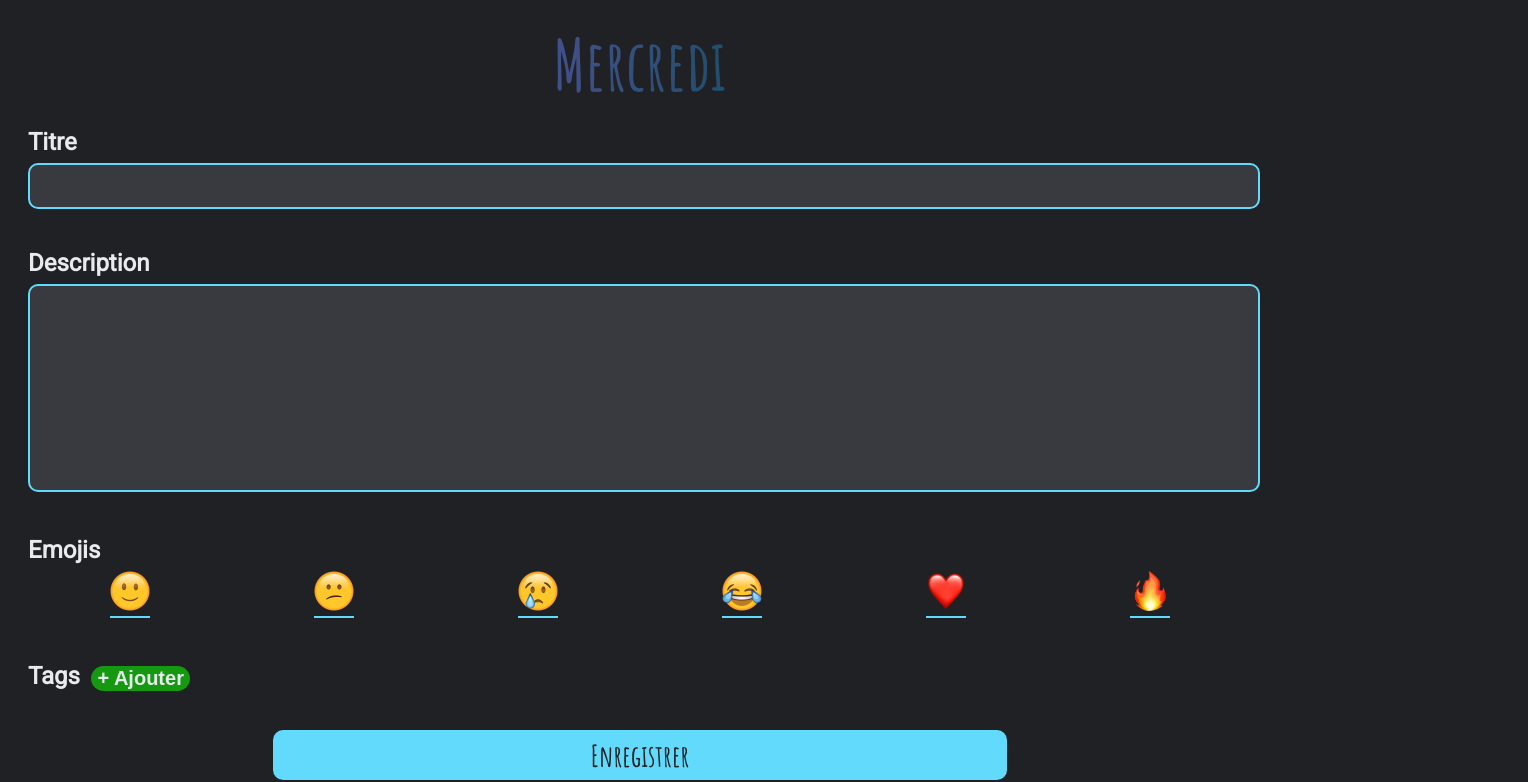
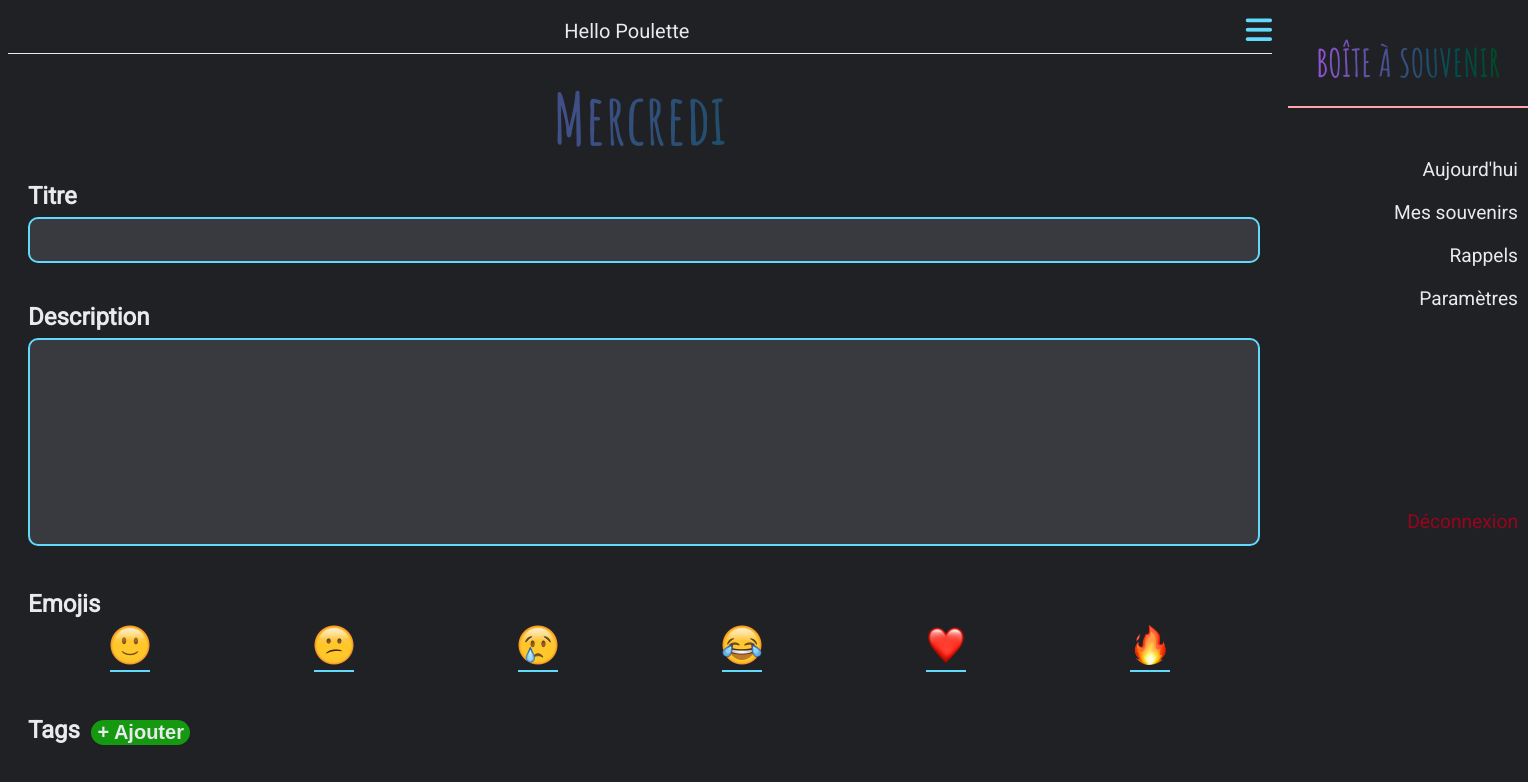
Before and after one commit to Salim-camara/box-memory, a React (Create React App) app in the folder front-end/: page /accueil in a window 1280 px wide. Shown: the top 782 px of the page, 1528 px wide, since content can reach past the window. Built offline with nearby package versions, Linux system fonts and the light colour scheme.

Commit message:
Ajout de la sidebar, plusieurs bugs présent

```diff
--- a/front-end/public/index.html
+++ b/front-end/public/index.html
@@ -15,29 +15,14 @@
       user's mobile device or desktop. See https://developers.google.com/web/fundamentals/web-app-manifest/
     -->
     <link rel="manifest" href="%PUBLIC_URL%/manifest.json" />
-    <!--
-      Notice the use of %PUBLIC_URL% in the tags above.
-      It will be replaced with the URL of the `public` folder during the build.
-      Only files inside the `public` folder can be referenced from the HTML.
 
-      Unlike "/favicon.ico" or "favicon.ico", "%PUBLIC_URL%/favicon.ico" will
-      work correctly both with client-side routing and a non-root public URL.
-      Learn how to configure a non-root public URL by running `npm run build`.
-    -->
-    <title>React App</title>
+    <!-- fontawsome -->
+    <script src="https://kit.fontawesome.com/59156f5274.js" crossorigin="anonymous"></script>
+
+    <title>Boîte à souvenir</title>
   </head>
   <body>
     <noscript>You need to enable JavaScript to run this app.</noscript>
     <div id="root"></div>
-    <!--
-      This HTML file is a template.
-      If you open it directly in the browser, you will see an empty page.
-
-      You can add webfonts, meta tags, or analytics to this file.
-      The build step will place the bundled scripts into the <body> tag.
-
-      To begin the development, run `npm start` or `yarn start`.
-      To create a production bundle, use `npm run build` or `yarn build`.
-    -->
   </body>
 </html>
--- a/front-end/src/App.js
+++ b/front-end/src/App.js
@@ -6,6 +6,7 @@ import { BrowserRouter, Switch, Route } from "react-router-dom";
 import Inscription from "./LOGIN/Pages/inscription";
 import Connexion from "./LOGIN/Pages/connexion";
 import Accueil from "./HOME/Pages/accueil";
+import Sidebar from "./HOME/Components/sidebar";
 
 function App() {
   return (
@@ -15,6 +16,7 @@ function App() {
         <Route path="/inscription" exat component={ Inscription } />
         <Route path="/connexion" exact component={ Connexion } />
         <Route path="/accueil" exact component={ Accueil } />
+        <Route path="/sidebar" exact component={ Sidebar } />
       </Switch>
     </BrowserRouter>
 
--- /dev/null
+++ b/front-end/src/HOME/Components/sidebar.js
@@ -0,0 +1,24 @@
+import React from "react";
+import Logo from "../../LOGIN/Components/logo";
+
+
+
+const Sidebar = () => {
+
+    return(
+        <div className="sidebar">
+
+            <div className="sidebar--logo">
+                Boîte à souvenir
+            </div>
+
+            <span className="sidebar--link">Aujourd'hui</span>
+            <span className="sidebar--link">Mes souvenirs</span>
+            <span className="sidebar--link">Rappels</span>
+            <span className="sidebar--link">Paramètres</span>
+            <span className="sidebar--link deconnec">Déconnexion</span>
+        </div>
+    )
+}
+
+export default Sidebar;
--- a/front-end/src/HOME/Pages/accueil.js
+++ b/front-end/src/HOME/Pages/accueil.js
@@ -1,4 +1,5 @@
 import React from "react";
+import Sidebar from "../Components/sidebar";
 
 // emoji
 import mdr from "../../img/mdr.png";
@@ -12,14 +13,42 @@ import fire from "../../img/fire.png";
 
 const Accueil = () => {
 
+    // Sidebar
+
+
+    const handleSide = () => {
+        const sidebar = document.querySelector('.sidebar_accueil');
+        const content = document.querySelector('.accueil__container');
+        console.log(sidebar);
+        sidebar.classList.add('activebar');
+        content.classList.add('content--active');
+    }
+
+    const handleContent = () => {
+        const sidebar = document.querySelector('.sidebar_accueil');
+        const content = document.querySelector('.accueil__container');
+        sidebar.classList.remove('activebar');
+        content.classList.remove('content--active');
+    }
+
+
     return(
 
         <div className="accueil">
 
-            <div className="accueil__top">
+            <div className="sidebar_accueil">
+                <Sidebar />
             </div>
 
-            <div className="accueil__container">
+            <div className="accueil__top">
+                <div className="accueil__top--text">
+                    Hello Poulette
+                    {/* <span className="contenttext">Hello Poulette</span> */}
+                </div>
+                <div className="accueil__top--side" onClick={ handleSide }> <i class="fas fa-bars"></i> </div>
+            </div>
+
+            <div className="accueil__container" onClick={ handleContent }>
 
                 <h1 className="day">Mercredi</h1>
 
--- /dev/null
+++ b/front-end/src/STYLES/HOME/Components/sidebar.scss
@@ -0,0 +1,38 @@
+
+
+
+.sidebar {
+    @include dsc(flex-start, flex-end);
+    background-color: $bgc;
+    height: 100vh;
+    width: 30vh;
+    font-size: larger;
+
+    &--logo {
+        font-family: $title-font;
+        text-transform: uppercase;
+        text-align: center;
+
+        font-size: 38px;
+        margin: 30px 0 30px 0;
+        padding-bottom: 20px;
+        width: 100%;
+        border-bottom: 2px solid $secondary-color;
+
+        color: $secondary-color;
+        background-clip: text;
+        -webkit-text-fill-color: transparent;
+        background-image: linear-gradient(92deg, $green, $red);
+
+        animation: hue 10s infinite linear;
+    }
+
+    &--link {
+        margin: 20px 10px 0 0;
+    }
+}
+
+.deconnec {
+    margin-top: 200px;
+    color: $red;
+}
--- a/front-end/src/STYLES/HOME/Pages/accueil.scss
+++ b/front-end/src/STYLES/HOME/Pages/accueil.scss
@@ -1,5 +1,28 @@
 .accueil {
     width: 100%;
+
+
+    &__top {
+        @include dsf(flex-start, center);
+        padding: 5px 0 5px 0;
+        border-bottom: 1px solid $primary-color;
+        font-size: 20px;
+
+        &--text {
+            width: 100%;
+            text-align: center;
+        }
+
+        &--side {
+            font-size: 30px;
+            color: $secondary-color;
+        }
+
+    }
+}
+
+.contenttext {
+    background-color: coral;
 }
 
 .day {
@@ -107,3 +130,25 @@
         margin-bottom: 7px;
     }
 }
+
+.sidebar_accueil {
+
+    position: absolute;
+    right: -31vh;
+    transition: 0.5s ease;
+    z-index: 4;
+}
+
+.activebar {
+    right: 0;
+}
+
+.accueil__content {
+    opacity: 1;
+    transition: 0.5s;
+}
+
+.content--active {
+    opacity: 0.3;
+    filter: blur(1px);
+}
--- a/front-end/src/STYLES/main.scss
+++ b/front-end/src/STYLES/main.scss
@@ -14,4 +14,5 @@
 @import "./LOGIN/Pages/connexion";
 
 // HOME
+@import "./HOME/Components/sidebar";
 @import "./HOME/Pages/accueil";
```
